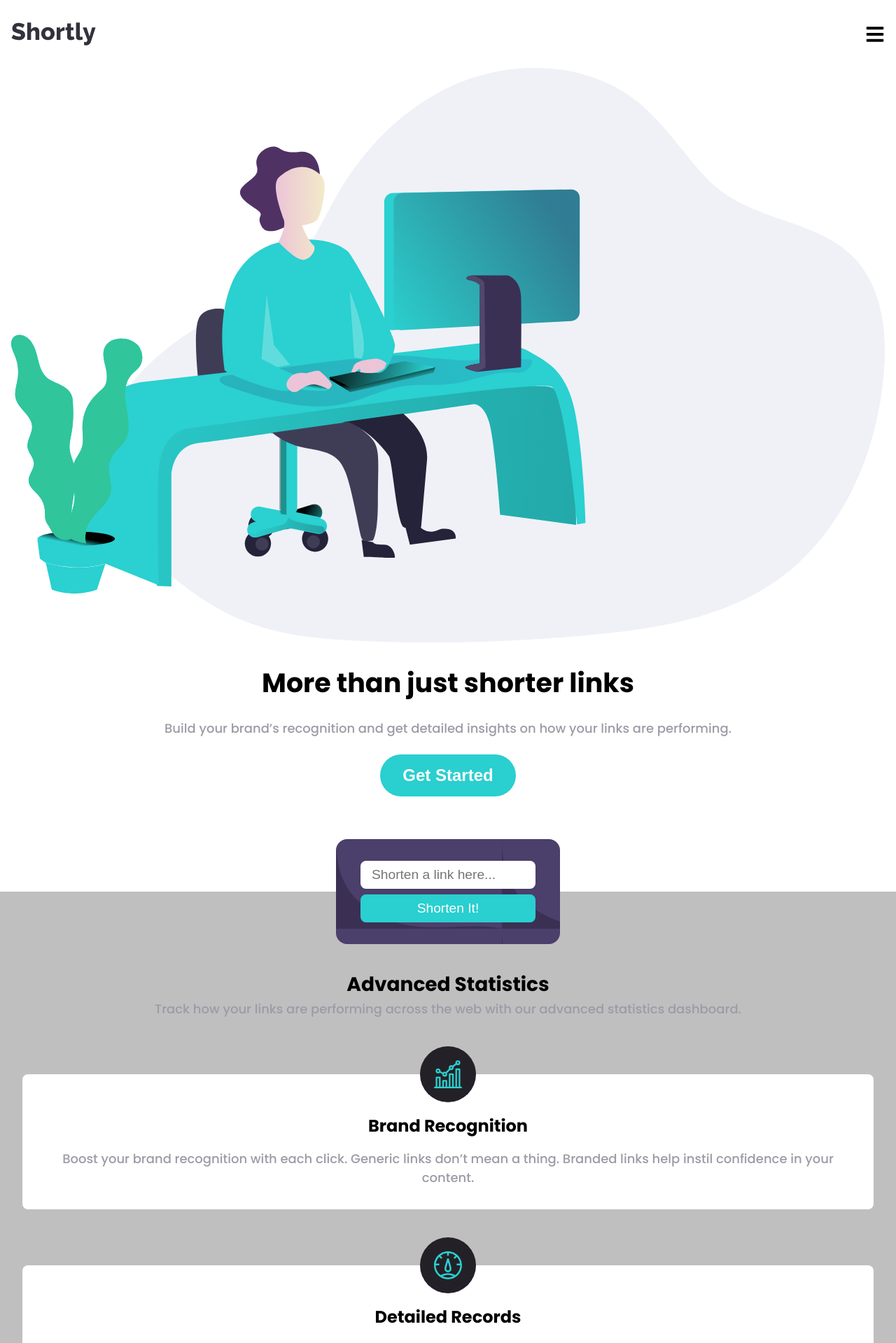
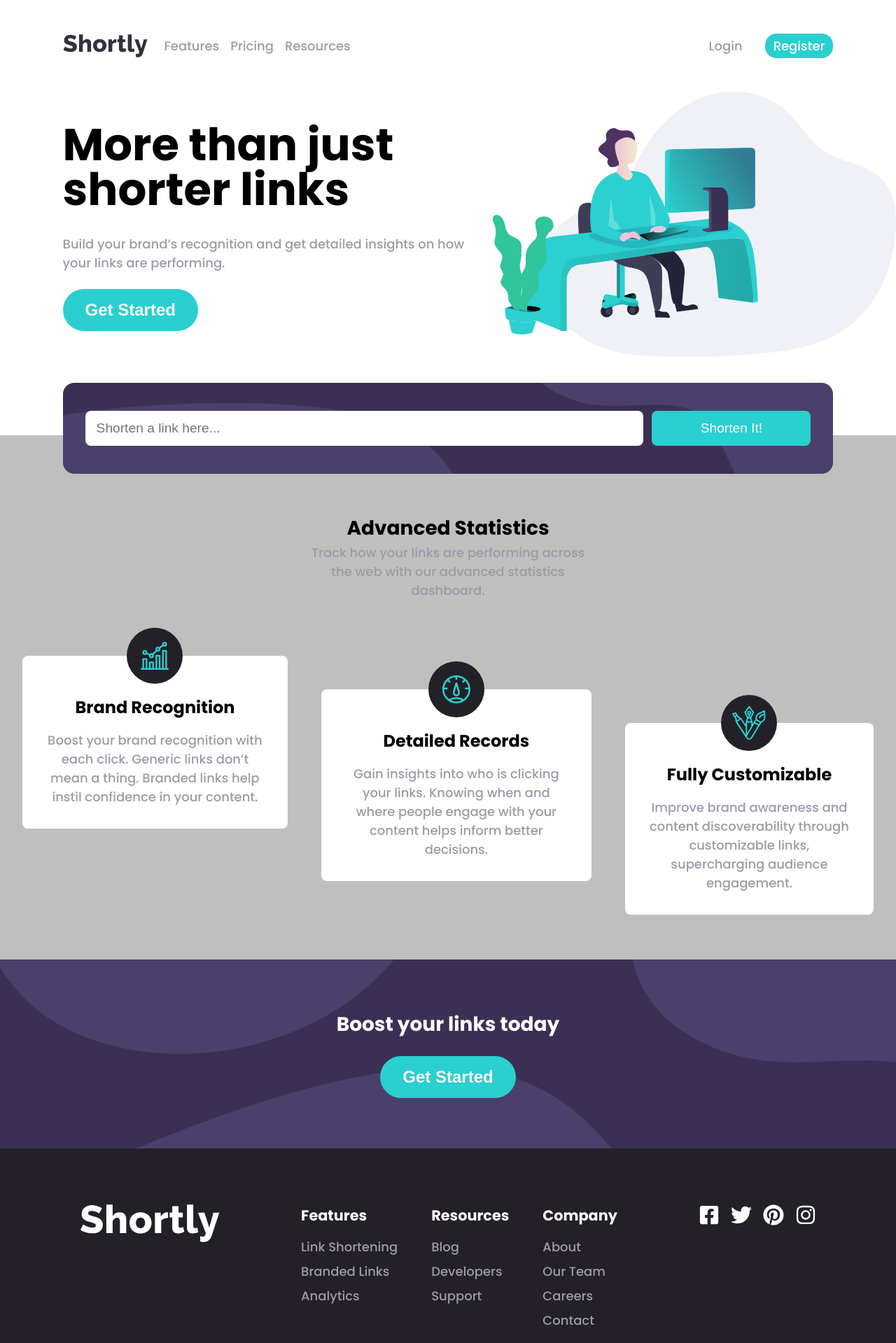
Before and after one commit to davidbabatunde/url-shortener, a React (Create React App) app: page / in a window 1280 px wide. Shown: the top 1919 px of the page at 70% size. Built offline with nearby package versions, Linux system fonts and the light colour scheme.

Commit message:
desktop layout

```diff
--- a/src/App.js
+++ b/src/App.js
@@ -1,6 +1,6 @@
 import logo from "./images/logo.svg";
 import {
-  FaBars,
+  // FaBars,
   FaFacebookSquare,
   FaPinterest,
   FaTwitter,
@@ -44,19 +44,32 @@ function App() {
     <div className="App">
       <header>
         <img src={logo} alt="Comapany Logo" />
-        <FaBars size={28} />
+        {/* <FaBars alt="hamburger" size={28} /> */}
+        <div id="menu">
+          <div className="options">
+            <p>Features</p>
+            <p>Pricing</p>
+            <p>Resources</p>
+          </div>
+          <div id="signIn">
+            <p>Login</p>
+            <p id="register">Register</p>
+          </div>
+        </div>
       </header>
       <main>
         <section id="first">
           <img id="work" src={work} alt="Person working" />
+          <div id="foretext">
             <h2 className="big">More than just shorter links</h2>
             <p>
-            Build your brand’s recognition and get detailed insights on how your
-            links are performing.
+              Build your brand’s recognition and get detailed insights on how
+              your links are performing.
             </p>
             <button id="start">
               <h4>Get Started</h4>
             </button>
+          </div>
         </section>
         <section id="stats">
           {results && (
@@ -80,7 +93,7 @@ function App() {
               Shorten It!
             </button>
           </div>
-          <div>
+          <div id="advStats">
             <h3>Advanced Statistics</h3>
             <p>
               Track how your links are performing across the web with our
@@ -88,7 +101,8 @@ function App() {
             </p>
           </div>
 
-          <div className="part">
+          <div className="items">
+            <div id="part1" className="part">
               <div className="top">
                 <img src={brand} alt="Brand Recognition" />
               </div>
@@ -96,25 +110,25 @@ function App() {
                 <h4 className="name">Brand Recognition</h4>
                 <p>
                   Boost your brand recognition with each click. Generic links
-                don’t mean a thing. Branded links help instil confidence in your
-                content.
+                  don’t mean a thing. Branded links help instil confidence in
+                  your content.
                 </p>
               </div>
             </div>
-          <div className="part">
+            <div id="part2" className="part">
               <div className="top">
                 <img src={records} alt="Brand Recognition" />
               </div>
               <div className="spart">
                 <h4 className="name">Detailed Records</h4>
                 <p>
-                Gain insights into who is clicking your links. Knowing when and
-                where people engage with your content helps inform better
+                  Gain insights into who is clicking your links. Knowing when
+                  and where people engage with your content helps inform better
                   decisions.
                 </p>
               </div>
             </div>
-          <div className="part">
+            <div id="part3" className="part">
               <div className="top">
                 <img src={customize} alt="Brand Recognition" />
               </div>
@@ -126,6 +140,7 @@ function App() {
                 </p>
               </div>
             </div>
+          </div>
         </section>
         <section id="boost">
           <h3>Boost your links today</h3>
@@ -134,10 +149,10 @@ function App() {
           </button>
         </section>
       </main>
-      <footer className="col-gap-1">
+      <footer className="footStyle2">
         <img className="logo" src={logo} alt="Comapany Logo" />
-        <div className="col-gap-1">
-          <div className="col-gap-1">
+        <div className="footStyle2">
+          <div className="footStyle">
             <h4>Features</h4>
             <div className="col-gap-half">
               <p>Link Shortening</p>
@@ -145,7 +160,7 @@ function App() {
               <p>Analytics</p>
             </div>
           </div>
-          <div className="col-gap-1">
+          <div className="footStyle">
             <h4>Resources</h4>
             <div className="col-gap-half">
               <p>Blog</p>
@@ -153,7 +168,7 @@ function App() {
               <p>Support</p>
             </div>
           </div>
-          <div className="col-gap-1">
+          <div className="footStyle">
             <h4>Company</h4>
             <div className="col-gap-half">
               <p>About</p>
--- a/src/App.scss
+++ b/src/App.scss
@@ -76,6 +76,14 @@ h4 {
   }
 }
 
+button {
+  cursor: pointer;
+}
+
+#menu {
+  display: none;
+}
+
 #stats {
   background-color: $gray;
   padding: 4rem 2rem;
@@ -85,6 +93,10 @@ h4 {
   flex-direction: column;
   align-items: center;
   gap: 5rem;
+
+  #advStats {
+    max-width: 400px;
+  }
 }
 
 #action {
@@ -95,17 +107,16 @@ h4 {
   flex-direction: column;
   justify-content: center;
   align-items: center;
-  gap: 0.5rem;
-  height: 150px;
-  width: 320px;
+  gap: 0.75rem;
+  height: 130px;
+  width: 86vw;
   border-radius: 1rem;
   top: -75px;
-  justify-self: center;
 
   input {
     border: none;
     height: 40px;
-    width: 250px;
+    width: 65vw;
     border-radius: 0.5rem;
     padding: 1rem;
     font-size: 1.2rem;
@@ -113,13 +124,19 @@ h4 {
 
   button {
     border: none;
-    width: 250px;
+    width: 65vw;
     height: 40px;
     border-radius: 0.5rem;
     background-color: $cyan;
     font-size: 1.2rem;
     color: white;
   }
+}
+
+.items {
+  display: flex;
+  flex-direction: column;
+  gap: 5rem;
 }
 
 .top {
@@ -156,7 +173,7 @@ h4 {
   background-image: url(./images/bg-boost-mobile.svg);
   background-size: cover;
   background-repeat: no-repeat;
-  height: 300px;
+  height: 270px;
   width: 100%;
   display: flex;
   flex-direction: column;
@@ -196,7 +213,8 @@ footer {
   }
 }
 
-.col-gap-1 {
+.footStyle,
+.footStyle2 {
   display: flex;
   flex-direction: column;
   justify-content: space-around;
@@ -213,7 +231,7 @@ footer {
 #result {
   background-color: white;
   border-radius: 0.5rem;
-  width: 320px;
+  width: 86vw;
   padding: 1rem;
   text-align: left;
   display: flex;
@@ -223,14 +241,14 @@ footer {
 
   p {
     font-size: 1rem;
-    width: 280px;
+    width: 65vw;
     overflow: hidden;
     text-overflow: ellipsis;
   }
 
   button {
     border: none;
-    width: 280px;
+    width: 65vw;
     height: 40px;
     border-radius: 0.75rem;
     background-color: $cyan;
@@ -251,3 +269,123 @@ footer {
   flex-direction: column;
   gap: 1.5rem;
 }
+
+@media (min-width: 850px) {
+  header {
+    gap: 1.5rem;
+    padding: 2rem 7vw;
+  }
+  #menu {
+    display: flex;
+    justify-content: space-between;
+    align-items: center;
+    width: 100vw;
+
+    .options {
+      display: flex;
+      gap: 1rem;
+    }
+
+    #signIn {
+      display: flex;
+      gap: 2rem;
+      align-items: center;
+
+      #register {
+        background-color: $cyan;
+        padding: 0.25rem 0.75rem;
+        border-radius: 1rem;
+        color: white;
+      }
+    }
+  }
+
+  #action {
+    background-image: url(./images/bg-shorten-desktop.svg);
+    flex-direction: row;
+    justify-content: space-between;
+    padding: 2rem;
+
+    input {
+      width: 70vw;
+      height: 50px;
+    }
+    button {
+      width: 20vw;
+      height: 50px;
+    }
+  }
+
+  #result {
+    flex-direction: row;
+
+    .cyan {
+      text-align: right;
+    }
+
+    button {
+      width: 20vw;
+    }
+  }
+
+  #first {
+    display: flex;
+    flex-direction: row-reverse;
+    text-align: left;
+    padding-left: 7vw;
+    padding-right: 0;
+    gap: 2rem;
+
+    #foretext {
+      display: flex;
+      flex-direction: column;
+      align-items: flex-start;
+      justify-content: center;
+
+      h2 {
+        font-size: 4rem;
+        line-height: 4rem;
+      }
+    }
+
+    #start {
+      margin-left: 0;
+    }
+
+    #work {
+      width: 45vw;
+    }
+  }
+
+  .items {
+    flex-direction: row;
+    gap: 3rem;
+  }
+  #part2 {
+    margin-top: 3rem;
+  }
+  #part3 {
+    margin-top: 6rem;
+  }
+
+  #boost {
+    background-image: url(./images/bg-boost-desktop.svg);
+  }
+
+  footer {
+    padding: 5rem;
+
+    .logo {
+      padding: 0;
+    }
+    #socials {
+      padding: 0;
+    }
+  }
+  .footStyle2 {
+    flex-flow: row;
+    align-items: flex-start;
+    gap: 3rem;
+    text-align: left;
+  }
+}
```
Lines whose indentation alone changed are shown as unchanged.
